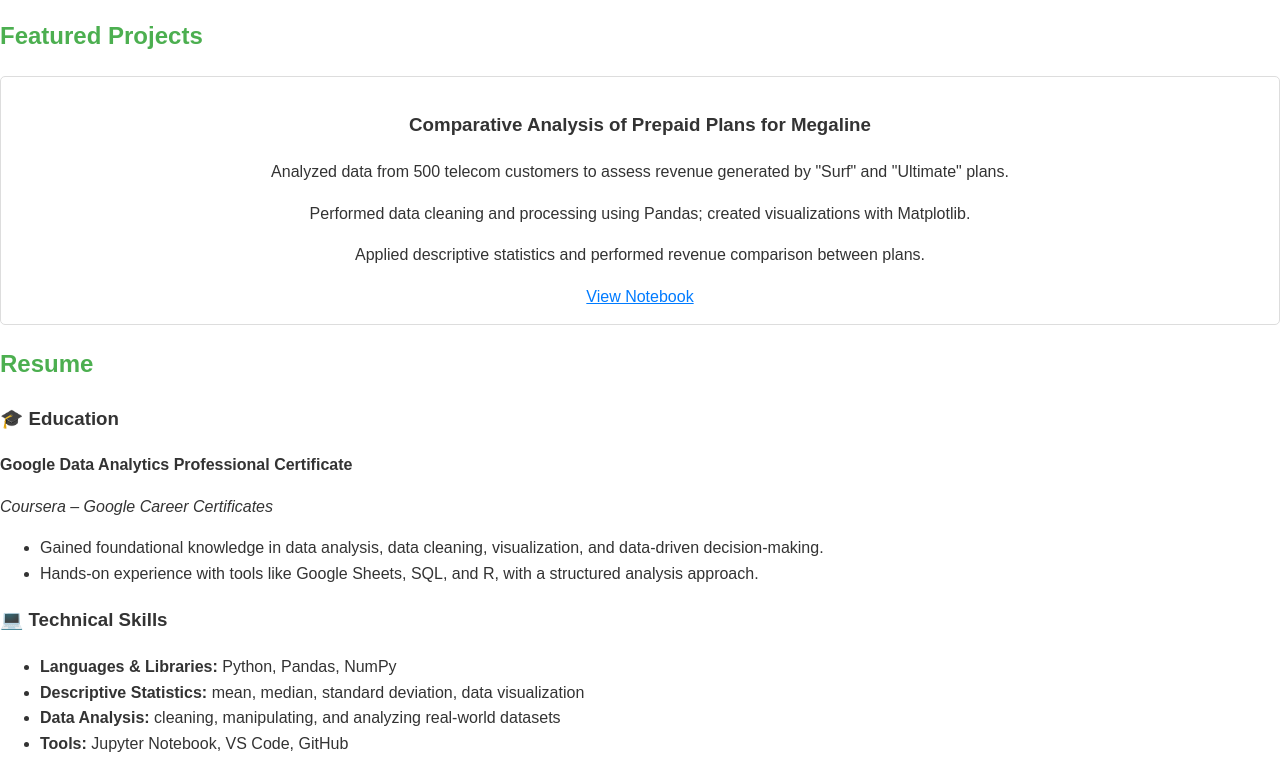
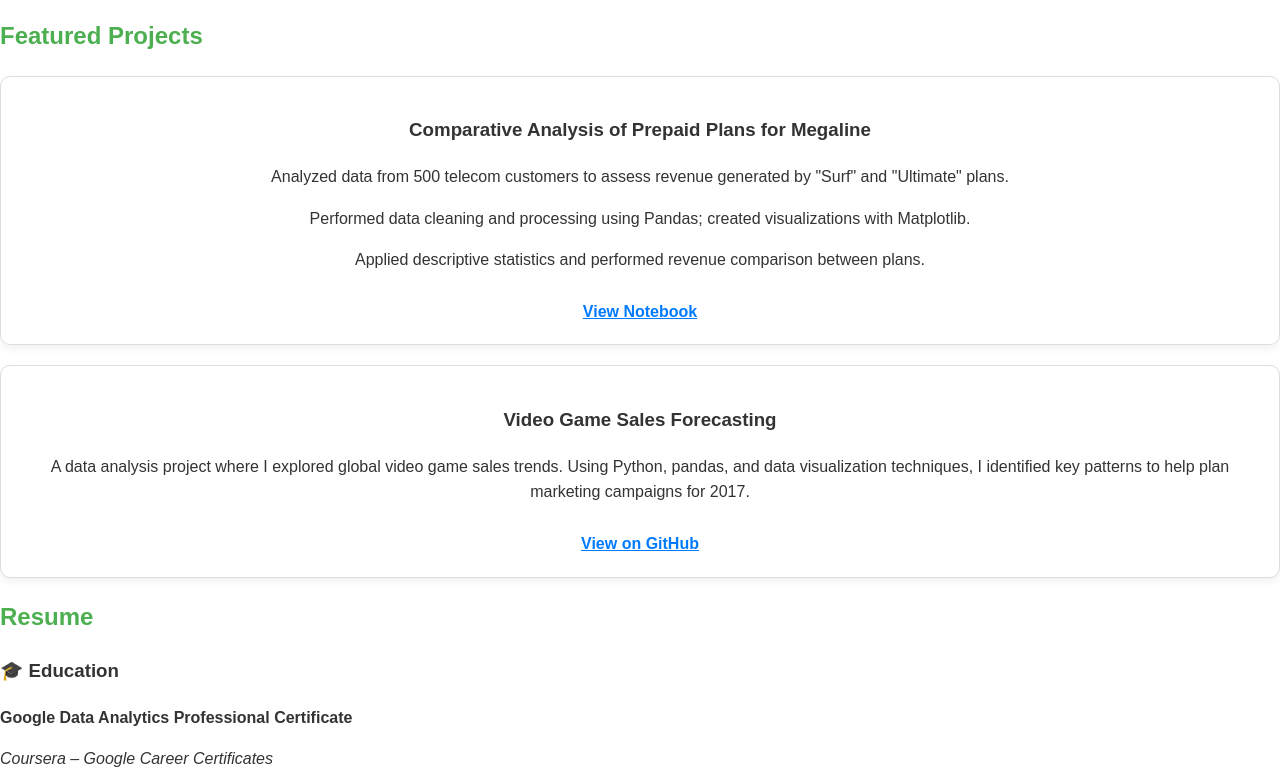
Before and after one commit to Vicenteut/Python, a website: page portfolio-website/index.html in a window 1280 px wide. Shown: the part 770-1542 px from the top of the page. Drawn offline with Linux system fonts and the light colour scheme.

Commit message:
Update portfolio with new project

```diff
--- a/portfolio-website/css/styles.css
+++ b/portfolio-website/css/styles.css
@@ -57,10 +57,30 @@ h2 {
 
 .project-card {
     border: 1px solid #ddd;
-    border-radius: 5px;
-    padding: 15px;
-    margin: 10px 0;
+    border-radius: 10px;
+    padding: 20px;
+    margin: 20px 0;
+    background-color: #fff;
+    box-shadow: 0 4px 8px rgba(0, 0, 0, 0.05);
+    transition: transform 0.2s ease, box-shadow 0.2s ease;
     text-align: center;
+}
+
+.project-card:hover {
+    transform: translateY(-5px);
+    box-shadow: 0 8px 16px rgba(0, 0, 0, 0.1);
+}
+
+.project-card a {
+    display: inline-block;
+    margin-top: 10px;
+    color: #007bff;
+    text-decoration: none;
+    font-weight: bold;
+}
+
+.project-card a:hover {
+    text-decoration: underline;
 }
 
 footer {
@@ -75,7 +95,8 @@ footer {
     flex-direction: column;
 }
 
-.contact input, .contact textarea {
+.contact input,
+.contact textarea {
     margin: 10px 0;
     padding: 10px;
     border: 1px solid #ddd;
--- a/portfolio-website/index.html
+++ b/portfolio-website/index.html
@@ -62,6 +62,12 @@
             <p>Applied descriptive statistics and performed revenue comparison between plans.</p>
             <a href="https://github.com/Chicobambi/Python-bb/blob/main/Megaline%20Project%20Sprint%203.ipynb" target="_blank" style="color: #007bff; text-decoration: underline;">View Notebook</a>
         </div>
+        <div class="project-card">
+            <h3>Video Game Sales Forecasting</h3>
+            <p>A data analysis project where I explored global video game sales trends. Using Python, pandas, and data visualization techniques, I identified key patterns to help plan marketing campaigns for 2017.</p>
+            <a href="https://github.com/..." target="_blank" style="color: #007bff; text-decoration: underline;">View on GitHub</a>
+        </div>
+
     </section>
 
     <section id="resume">
```
